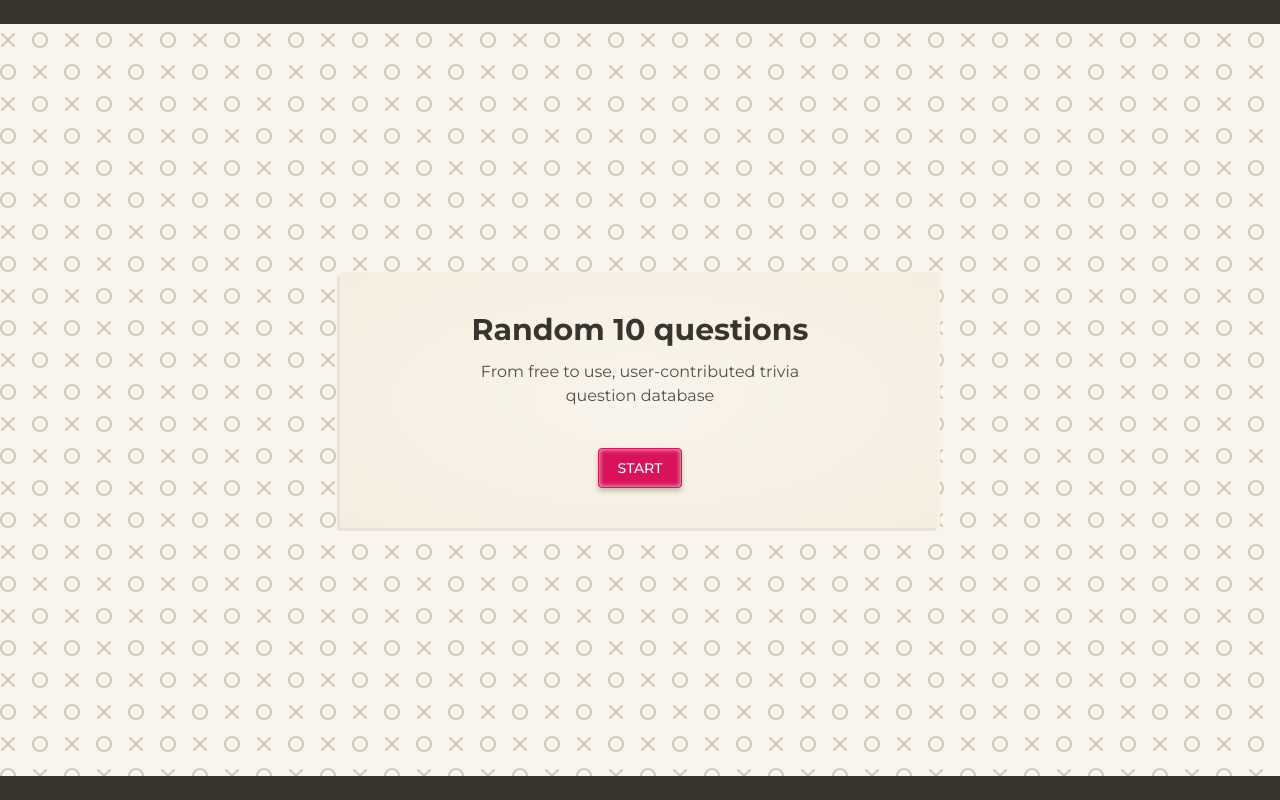
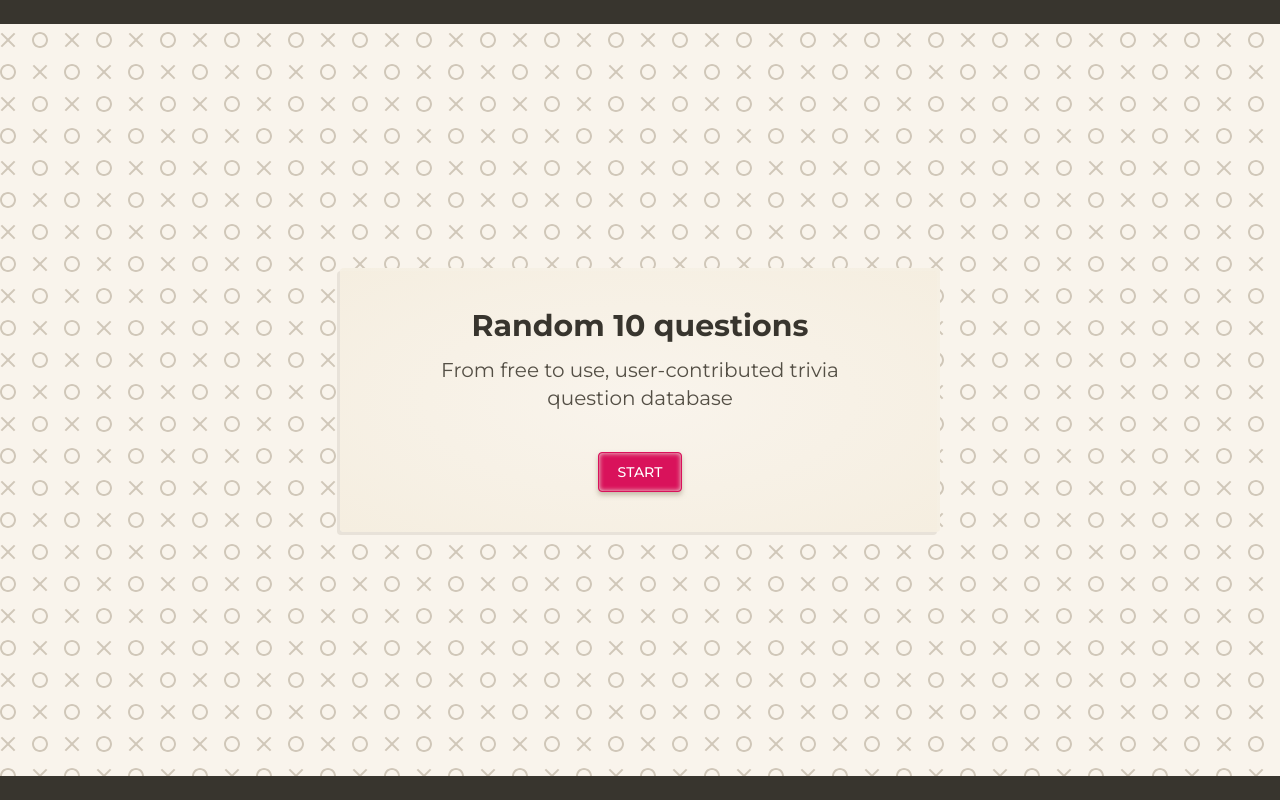
Before and after one commit to jakubhajduk53/quiz-2025, a Vue app: page / in a window 1280 px wide. Built offline with nearby package versions, Linux system fonts and the light colour scheme.

Commit message:
feat: change small details

```diff
--- a/src/components/DetailsElement.vue
+++ b/src/components/DetailsElement.vue
@@ -47,7 +47,7 @@ onMounted(() => {
   --el-table-tr-bg-color: var(--el-color-danger-light-7);
 }
 .el-table ::v-deep() {
-  --el-table-row-hover-bg-color: hsl(39, 50%, 85%);
+  --el-table-row-hover-bg-color: transparent;
 }
 .el-table ::v-deep(.success-row) {
   --el-table-tr-bg-color: var(--el-color-success-light-5);
--- a/src/views/HomeView.vue
+++ b/src/views/HomeView.vue
@@ -20,7 +20,7 @@ onMounted(() => {
   >
     <div class="flex flex-col items-center gap-1 md:gap-3">
       <div class="text-xl md:text-3xl font-bold">Random 10 questions</div>
-      <div class="text-sm md:text-base text-dark-gray-secondary w-[20em]">
+      <div class="text-base md:text-xl text-dark-gray-secondary w-[20em]">
         From free to use, user-contributed trivia question database
       </div>
     </div>
```
